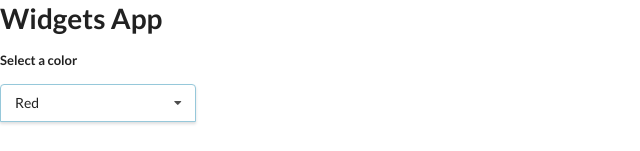
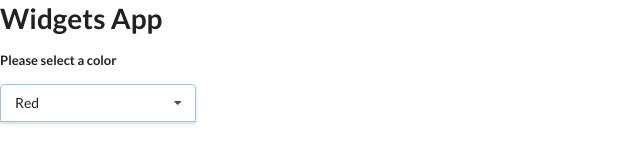
Before and after one commit to stefanhoth/learningreact-widgets, a React (Create React App) app: page / in a window 1280 px wide. Shown: the top 151 px of the page, without its empty margins (0-640 px from the left). Built offline with nearby package versions, Linux system fonts and the light colour scheme.

Commit message:
feat: Make Dropdown reusable by propping prompt

```diff
--- a/src/App.js
+++ b/src/App.js
@@ -40,7 +40,7 @@ const App = () => {
   return (
     <div>
       <h1>Widgets App</h1>
-      <Dropdown selected={selection} onSelectedChange={setSelection} options={dropdownOptions} />
+      <Dropdown label='Please select a color' selected={selection} onSelectedChange={setSelection} options={dropdownOptions} />
     </div>
   );
 };
--- a/src/components/Dropdown.js
+++ b/src/components/Dropdown.js
@@ -1,6 +1,6 @@
 import { useEffect, useRef, useState } from "react";
 
-const Dropdown = ({ options, selected, onSelectedChange }) => {
+const Dropdown = ({ label, options, selected, onSelectedChange }) => {
   const [open, setOpen] = useState(false);
 
   useEffect(() => {
@@ -42,7 +42,7 @@ const Dropdown = ({ options, selected, onSelectedChange }) => {
     <div ref={ref} className="ui form">
       <form onSubmit={(e) => e.preventDefault()}>
         <div className="field">
-          <label className="label">Select a color</label>
+          <label className="label">{label}</label>
         </div>
         <div
           className={`ui selection dropdown active ${
@@ -57,7 +57,7 @@ const Dropdown = ({ options, selected, onSelectedChange }) => {
           </div>
         </div>
       </form>
-      <h2 style={{ color: selected.value}}>This text is {selected.label}</h2>
+      <h2 style={{ color: selected.value }}>This text is {selected.label}</h2>
     </div>
   );
 };
```
